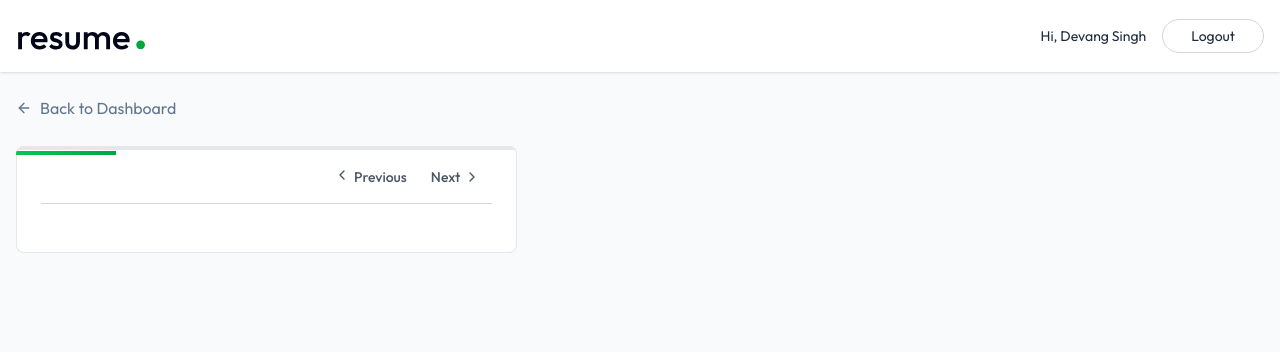
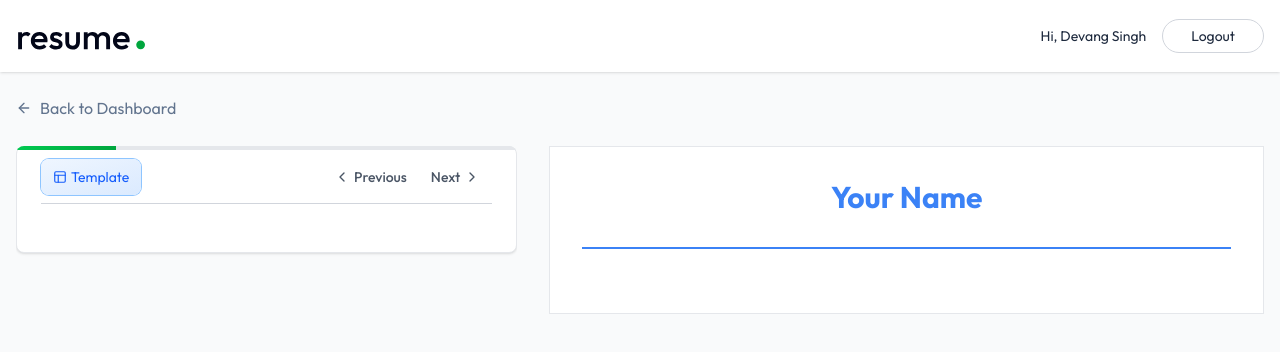
Before and after one commit to devang9890/resume, a React (Vite) app in the folder client/: page /app/builder/1 in a window 1280 px wide. Both pictures are taken after a click on the button "Next". Shown: the top 352 px of the page. Built offline with nearby package versions, Linux system fonts and the light colour scheme.

Commit message:
updated resume builder

```diff
--- a/client/src/Components/ResumePreview.jsx
+++ b/client/src/Components/ResumePreview.jsx
@@ -1,13 +1,64 @@
 import React from 'react'
+import ModernTemplate from './templates/ModernTemplate'
+import ClassicTemplate from './templates/ClassicTemplate'
+import MinimalTemplate from './templates/MinimalTemplate'
+import MinimalImageTemplate from './templates/MinimalImageTemplate'
 
-const ResumePreview = ({data , template , accentColor , classes = " "}) => {
+const ResumePreview = ({ data, template, accentColor, classes = "" }) => {
+  const renderTemplate = () => {
+    switch (template) {
+      case 'modern':
+        return <ModernTemplate data={data} accentColor={accentColor} />
+      case 'minimal':
+        return <MinimalTemplate data={data} accentColor={accentColor} />
+      case 'minimal-image':
+        return <MinimalImageTemplate data={data} accentColor={accentColor} />
+      default:
+        return <ClassicTemplate data={data} accentColor={accentColor} />
+    }
+  }
+
   return (
     <div className='w-full bg-gray-100'>
-        <div id='resume-preview' className={"border border-gray-200 print:shadow-none print:border-none"+ classes} >
+      <div
+        id='resume-preview'
+        className={`border border-gray-200 print:shadow-none print:border-none ${classes}`}
+      >
+        {renderTemplate()}
+      </div>
 
-
-        </div>
-
+      <style>{`
+        @page {
+          size: letter;
+          margin: 0;
+        }
+        @media print {
+          html,
+          body {
+            width: 8.5in;
+            height: 11in;
+            overflow: hidden;
+          }
+          body * {
+            visibility: hidden;
+          }
+          #resume-preview,
+          #resume-preview * {
+            visibility: visible;
+          }
+          #resume-preview {
+            position: absolute;
+            left: 0;
+            top: 0;
+            width: 100%;
+            height: auto;
+            margin: 0;
+            padding: 0;
+            box-shadow: none !important;
+            border: none !important;
+          }
+        }
+      `}</style>
     </div>
   )
 }
--- /dev/null
+++ b/client/src/Components/TemplateSelector.jsx
@@ -0,0 +1,83 @@
+import { Check, Layout } from "lucide-react";
+import React, { useState } from "react";
+
+const TemplateSelector = ({ selectedTemplate, onChange }) => {
+  const [isOpen, setIsOpen] = useState(false);
+
+  const templates = [
+    {
+      id: "classic",
+      name: "Classic",
+      preview:
+        "A clean, traditional resume format with clear sections and professional typography.",
+    },
+    {
+      id: "modern",
+      name: "Modern",
+      preview:
+        "Sleek design with strategic use of color and modern font choices.",
+    },
+    {
+      id: "minimal-image",
+      name: "Minimal Image",
+      preview:
+        "A clean, modern resume format with a focus on simplicity and visual appeal.",
+    },
+    {
+      id: "minimal",
+      name: "Minimal",
+      preview:
+        "Ultra-clean design with ample white space and a focus on content.",
+    },
+  ];
+
+  return (
+    <div className="relative">
+      {/* Toggle button */}
+      <button
+        onClick={() => setIsOpen(!isOpen)}
+        className="flex items-center gap-1 text-sm text-blue-600 bg-gradient-to-br from-blue-50 to-blue-100 ring-1 ring-blue-300 hover:ring-2 transition-all px-3 py-2 rounded-lg"
+      >
+        <Layout size={14} /> <span className="max-sm:hidden">Template</span>
+      </button>
+
+      {/* Dropdown */}
+      {isOpen && (
+        <div className="absolute top-full left-0 w-72 mt-2 space-y-3 z-10 bg-white rounded-md border border-gray-200 shadow-sm p-2">
+          {templates.map((template) => (
+            <div
+              key={template.id}
+              onClick={() => {
+                onChange(template.id);
+                setIsOpen(false);
+              }}
+              className={`relative p-3 border rounded-md cursor-pointer transition-all ${
+                selectedTemplate === template.id
+                  ? "border-blue-400 bg-blue-100"
+                  : "border-gray-300 hover:border-gray-400 hover:bg-gray-100"
+              }`}
+            >
+              {/* Check icon when selected */}
+              {selectedTemplate === template.id && (
+                <div className="absolute top-2 right-2">
+                  <div className="w-5 h-5 bg-blue-400 rounded-full flex items-center justify-center">
+                    <Check className="w-3 h-3 text-white" />
+                  </div>
+                </div>
+              )}
+
+              <div className="space-y-1">
+                <h4 className="font-medium text-gray-800">{template.name}</h4>
+                <div className="mt-2 p-2 bg-blue-50 rounded text-xs text-gray-500 italic">
+                  {template.preview}
+                </div>
+              </div>
+            </div>
+          ))}
+        </div>
+      )}
+    </div>
+  );
+};
+
+export default TemplateSelector;
--- a/client/src/Pages/ResumeBuilder.jsx
+++ b/client/src/Pages/ResumeBuilder.jsx
@@ -1,18 +1,29 @@
-import React, { useEffect, useState } from 'react'
-import { Link, useParams } from 'react-router-dom';
-import { dummyResumeData } from '../assets/assets';
-import { ArrowLeftIcon, Briefcase, ChevronLeft, ChevronRight, FileText, FolderIcon, GraduationCap, Sparkles, User } from 'lucide-react';
-import PersonalInfoForm from '../Components/PersonalInfoForm';
+import React, { useEffect, useState } from "react";
+import { Link, useParams } from "react-router-dom";
+import { dummyResumeData } from "../assets/assets";
+import {
+  ArrowLeftIcon,
+  Briefcase,
+  ChevronLeft,
+  ChevronRight,
+  FileText,
+  FolderIcon,
+  GraduationCap,
+  Sparkles,
+  User,
+} from "lucide-react";
+import PersonalInfoForm from "../Components/PersonalInfoForm";
+import ResumePreview from "../Components/ResumePreview";
+import TemplateSelector from "../Components/TemplateSelector";
 
 const ResumeBuilder = () => {
-
   const { resumeId } = useParams();
 
   const [resumeData, setResumeData] = useState({
-        _id: '',
-        title: '',
+    _id: "",
+    title: "",
     personal_info: {},
-        professional_summary: '',
+    professional_summary: "",
     experience: [],
     education: [],
     skills: [],
@@ -20,99 +31,132 @@ const ResumeBuilder = () => {
     template: "classic",
     accent_color: "#3B82F6",
     public: false,
-    })
+  });
+
+  const [activeSectionIndex, setActiveSectionIndex] = useState(0);
+  const [removeBackground, setRemoveBackground] = useState(false);
+
+  const sections = [
+    { id: "personal", name: "Personal Info", icon: User },
+    { id: "summary", name: "Summary", icon: FileText },
+    { id: "experience", name: "Experience", icon: Briefcase },
+    { id: "education", name: "Education", icon: GraduationCap },
+    { id: "projects", name: "Projects", icon: FolderIcon },
+    { id: "skills", name: "Skills", icon: Sparkles },
+  ];
 
   const loadExistingResume = async () => {
-        const resume = dummyResumeData.find(resume => resume._id === resumeId);
+    const resume = dummyResumeData.find((resume) => resume._id === resumeId);
     if (resume) {
       setResumeData(resume);
       document.title = resume.title;
     }
-    }
-
-    const [activeSectionIndex, setActiveSectionIndex] = useState(0);
-    const [removebackground, setRemoveBackground] = useState(false);
-
-
-    const sections = [
-        { id: 'personal', name: 'Personal Info', icon: User },
-        { id: 'summary', name: 'Summary', icon: FileText },
-        { id: 'experience', name: 'Experience', icon: Briefcase },
-        { id: 'education', name: 'Education', icon: GraduationCap },
-        { id: 'projects', name: 'Projects', icon: FolderIcon },
-        { id: 'skills', name: 'Skills', icon: Sparkles },
-    ]
+  };
 
   const activeSection = sections[activeSectionIndex];
 
   useEffect(() => {
     loadExistingResume();
-    }, [])
+  }, []);
 
   return (
     <div>
-
-            <div className='max-w-7xl mx-auto px-4 py-6'>
-                <Link to={'/app'} className='inline-flex gap-2 items-center text-slate-500 hover:text-slate-700 transition-all'>
-                    <ArrowLeftIcon className='size-4' /> Back to Dashboard
+      <div className="max-w-7xl mx-auto px-4 py-6">
+        <Link
+          to="/app"
+          className="inline-flex gap-2 items-center text-slate-500 hover:text-slate-700 transition-all"
+        >
+          <ArrowLeftIcon className="size-4" /> Back to Dashboard
         </Link>
       </div>
 
-            <div className='max-w-7xl mx-auto px-4 pb-8'>
-                <div className='grid lg:grid-cols-12 gap-8'>
+      <div className="max-w-7xl mx-auto px-4 pb-8">
+        <div className="grid lg:grid-cols-12 gap-8">
           {/* Left panel - form */}
-                    <div className='relative lg:col-span-5 rounded-lg overflow-hidden'>
-                        <div className='bg-white rounded-lg shadow-sm border border-gray-200 p-6 pt-1'>
-                            {/* Progress bar using activeSectionIndex */}
-                            <hr className='absolute top-0 left-0 right-0 border-2 border-gray-200' />
+          <div className="relative lg:col-span-5 rounded-lg overflow-hidden">
+            <div className="bg-white rounded-lg shadow-sm border border-gray-200 p-6 pt-1">
+              {/* Progress bar */}
+              <hr className="absolute top-0 left-0 right-0 border-2 border-gray-200" />
+              <hr
+                className="absolute top-0 left-0 h-1 bg-gradient-to-r from-green-500 to-green-600 border-none transition-all duration-500"
+                style={{
+                  width: `${(activeSectionIndex * 100) / (sections.length - 1)}%`,
+                }}
+              />
 
-                            <hr className='absolute to-0 left-0 h-1 bg-gradient-to-r from-green-500 to-green-600 border-none transition-all duration-2000' style={{ width: `${activeSectionIndex * 100 / (sections.length - 1)}%` }} />
+              {/* Navigation Header */}
+              <div className="flex justify-between items-center mb-6 border-b border-gray-300 py-1">
+                <TemplateSelector
+                  selectedTemplate={resumeData.template}
+                  onChange={(template) =>
+                    setResumeData((prev) => ({
+                      ...prev,
+                      template,
+                    }))
+                  }
+                />
 
-                            {/* Section navigation */}
-                            <div className='flex justify-between items-center mb-6 border-b border-gray-300 py-1'>
-                              <div></div>
-                              <div className='flex items-center'>
+                <div className="flex items-center">
                   {activeSectionIndex !== 0 && (
-                                  <button onClick={() => setActiveSectionIndex((prevIndex) => Math.max(prevIndex-1 , 0))} className='flex ietms-center gap-1 p-3 rounded-lg text-sm font-medium text-gray-600 hover:bg-gray-50 transition-all' disabled={activeSectionIndex === 0}>
-                                    <ChevronLeft  className='size-4'/> Previous
-
+                    <button
+                      onClick={() =>
+                        setActiveSectionIndex((prev) => Math.max(prev - 1, 0))
+                      }
+                      className="flex items-center gap-1 p-3 rounded-lg text-sm font-medium text-gray-600 hover:bg-gray-50 transition-all"
+                    >
+                      <ChevronLeft className="size-4" /> Previous
                     </button>
                   )}
-                                  <button onClick={() => setActiveSectionIndex((prevIndex) => Math.min(prevIndex+1 , sections.length-1))} className={`flex items-center gap-1 p-3 rounded-lg text-sm font-medium text-gray-600 hover:bg-gray-50 transition-all ${activeSectionIndex === sections.length-1 && 'opacity-50'} `} disabled={activeSectionIndex === sections.length-1}>
+                  <button
+                    onClick={() =>
+                      setActiveSectionIndex((prev) =>
+                        Math.min(prev + 1, sections.length - 1)
+                      )
+                    }
+                    className={`flex items-center gap-1 p-3 rounded-lg text-sm font-medium text-gray-600 hover:bg-gray-50 transition-all ${
+                      activeSectionIndex === sections.length - 1
+                        ? "opacity-50 cursor-not-allowed"
+                        : ""
+                    }`}
+                    disabled={activeSectionIndex === sections.length - 1}
+                  >
                     Next
-                                    <ChevronRight  className='size-4'/>
-
+                    <ChevronRight className="size-4" />
                   </button>
-
+                </div>
               </div>
 
-                            </div>
-                            {/* form  content*/}
-                            <div className='space-y-6'>
-                              {activeSection.id === 'personal' && (
-
-                              <PersonalInfoForm  data={resumeData.personal_info} onChange={(data) => setResumeData(prev => ({...prev , personal_info: data}))}  removeBackground={removebackground} setRemoveBackground={setRemoveBackground}/>
+              {/* Form Content */}
+              <div className="space-y-6">
+                {activeSection.id === "personal" && (
+                  <PersonalInfoForm
+                    data={resumeData.personal_info}
+                    onChange={(data) =>
+                      setResumeData((prev) => ({
+                        ...prev,
+                        personal_info: data,
+                      }))
+                    }
+                    removeBackground={removeBackground}
+                    setRemoveBackground={setRemoveBackground}
+                  />
                 )}
-
               </div>
             </div>
           </div>
 
           {/* Right panel - preview */}
-                    <div className='lg:col-span-7 max-lg:mt-6'>
-                        <div>
-                            {/* ----buttons---- */}
-                        </div>
-
-                        {/* ---- resume preview ---- */}
-
-                    </div>
-
+          <div className="lg:col-span-7 max-lg:mt-6">
+            <ResumePreview
+              data={resumeData}
+              template={resumeData.template}
+              accentColor={resumeData.accent_color}
+            />
           </div>
         </div>
+      </div>
+    </div>
+  );
+};
 
-        </div>
-    )
-}
-
-export default ResumeBuilder
+export default ResumeBuilder;
```
Lines whose indentation alone changed are shown as unchanged.
